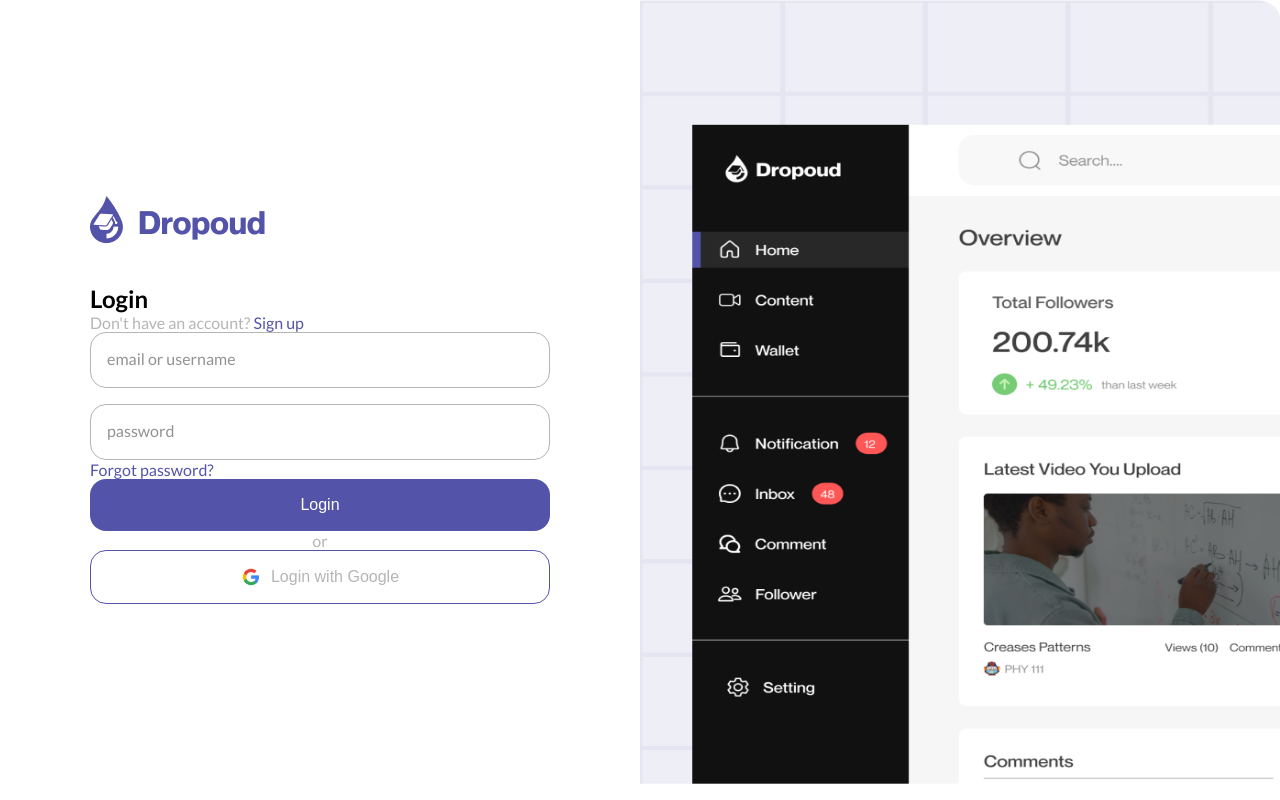
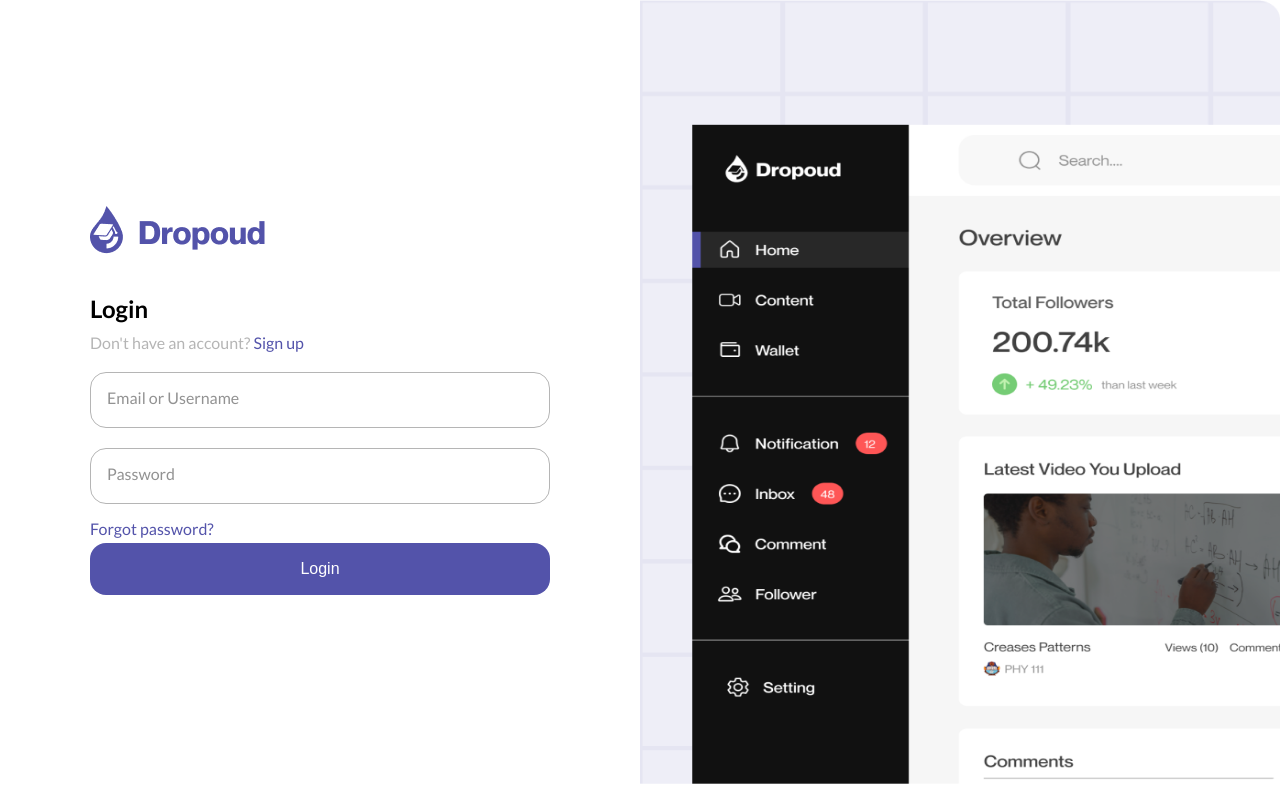
Before and after one commit to aniekan7132/dropoud, a React (Vite) app: page /sign-in in a window 1280 px wide. Built offline with nearby package versions, Linux system fonts and the light colour scheme; a web font is replaced by a local one.

Commit message:
Update: Worked on auth for user Login

```diff
--- a/package.json
+++ b/package.json
@@ -13,7 +13,8 @@
     "axios": "^1.7.2",
     "react": "^18.2.0",
     "react-dom": "^18.2.0",
-    "react-router-dom": "^6.23.1"
+    "react-router-dom": "^6.23.1",
+    "react-toastify": "^10.0.5"
   },
   "devDependencies": {
     "@types/react": "^18.3.3",
--- a/src/App.tsx
+++ b/src/App.tsx
@@ -8,6 +8,7 @@ import "./App.css";
 import EmailVerification from "./components/EmailVerification";
 // import { BrowserRouter } from "react-router-dom";
 import LoginForm from "./pages/Login";
+import ThankYou from "./components/ThankYou";
 
 const App: FC = () => {
   return (
@@ -21,6 +22,7 @@ const App: FC = () => {
             path="/email-verification/:email"
             element={<EmailVerification />}
           />
+          <Route path="thank" element={<ThankYou/>} />
         </Routes>
       </Router>
     </>
--- a/src/pages/Login.module.css
+++ b/src/pages/Login.module.css
@@ -42,13 +42,15 @@
 }
 
 .input__div {
+  margin: 10px 0 !important ;
   margin-bottom: 1rem;
 }
 
-.form__submit div {
+.form__submit {
   display: flex;
   flex-direction: column;
   justify-content: center;
+
 }
 
 /* form div {
@@ -98,12 +100,14 @@
 
 .forgot {
   text-decoration: none;
+  margin: 5px 0;
   color: #5353aa;
 }
 
 .or {
   text-align: center;
   color: #b5b5b5;
+  margin: 5px 0;
 }
 
 .google-btn {
--- a/src/pages/Login.tsx
+++ b/src/pages/Login.tsx
@@ -1,36 +1,52 @@
-import React, { useState } from "react";
+import React, { useState,  } from "react";
+import { useNavigate } from "react-router-dom";
+import axios from "axios";
+import { toast, ToastContainer } from "react-toastify";
+import 'react-toastify/dist/ReactToastify.css';
 import Image from "../assets/dropoud-image.png";
 import Logo from "../assets/header-logo.png";
 import { Link } from "react-router-dom";
 import Input from "../components/Input";
-import google from "../assets/google.png";
 import classes from "./Login.module.css";
 
-interface LoginForm {
-  onSubmit?: (username: string, password: string) => void;
-}
+const baseUrl = "https://drop-apis.firsta.tech";
 
-const LoginForm: React.FC<LoginForm> = ({ onSubmit }) => {
-  const [username, setUsername] = useState("");
+const LoginForm: React.FC = () => {
+  const [userEmail, setUserEmail] = useState("");
   const [password, setPassword] = useState("");
+  const navigate = useNavigate();
 
-  const handleUsernameChange = (e: React.ChangeEvent<HTMLInputElement>) => {
-    setUsername(e.target.value);
+  const handleUserEmailChange = (e: React.ChangeEvent<HTMLInputElement>) => {
+    setUserEmail(e.target.value);
   };
 
   const handlePasswordChange = (e: React.ChangeEvent<HTMLInputElement>) => {
     setPassword(e.target.value);
   };
 
-  const handleSubmit = (e: React.FormEvent) => {
+  const handleSubmit = async (e: React.FormEvent) => {
     e.preventDefault();
-    // onSubmit(username, password);
 
+    try {
+      const response = await axios.post(`${baseUrl}/login`, {
+        email: userEmail,
+        password: password
+      });
 
+      if (response.data.success) {
+        // Navigate to the dashboard if login is successful
+        navigate("/dashboard");
+      } else {
+        toast.error("Invalid credentials. Please try again.");
+      }
+    } catch (error) {
+      toast.error("An error occurred. Please try again.");
+    }
   };
 
   return (
     <div className={classes.login}>
+      <ToastContainer />
       <div className={classes["image-container"]}>
         <img src={Image} className={classes["main-image"]} alt="banner" />
       </div>
@@ -38,7 +54,7 @@ const LoginForm: React.FC<LoginForm> = ({ onSubmit }) => {
         <form onSubmit={handleSubmit} className={classes["form__submit"]}>
           <img src={Logo} alt="" className={classes.logo} />
           <h2>Login</h2>
-          <p style={{ color: "  #B5B5B5" }}>
+          <p style={{ color: "#B5B5B5", padding: '10px 0', }}>
             Don't have an account?{" "}
             <Link to="/" className={classes.forgot}>
               Sign up
@@ -49,18 +65,18 @@ const LoginForm: React.FC<LoginForm> = ({ onSubmit }) => {
             <Input
               type="text"
               id="username"
-              value={username}
-              onChange={handleUsernameChange}
-              placeholder="email or username"
+              value={userEmail}
+              onChange={handleUserEmailChange}
+              placeholder="Email or Username"
             />
           </div>
-          <div>
+          <div className={classes["input__div"]}>
             <Input
               type="password"
               id="password"
               value={password}
               onChange={handlePasswordChange}
-              placeholder="password"
+              placeholder="Password"
             />
           </div>
 
@@ -70,16 +86,6 @@ const LoginForm: React.FC<LoginForm> = ({ onSubmit }) => {
           <button className={classes["submit-btn"]} type="submit">
             Login
           </button>
-          <p className={classes.or}>or</p>
-
-          <button className={classes["google-btn"]}>
-            <img
-              src={google}
-              alt="Google logo"
-              className={classes["google-logo"]}
-            />
-            Login with Google
-          </button>
         </form>
       </div>
     </div>
```
Also changed, not shown: 1 other file (tests, documents, lock files or other folders).
